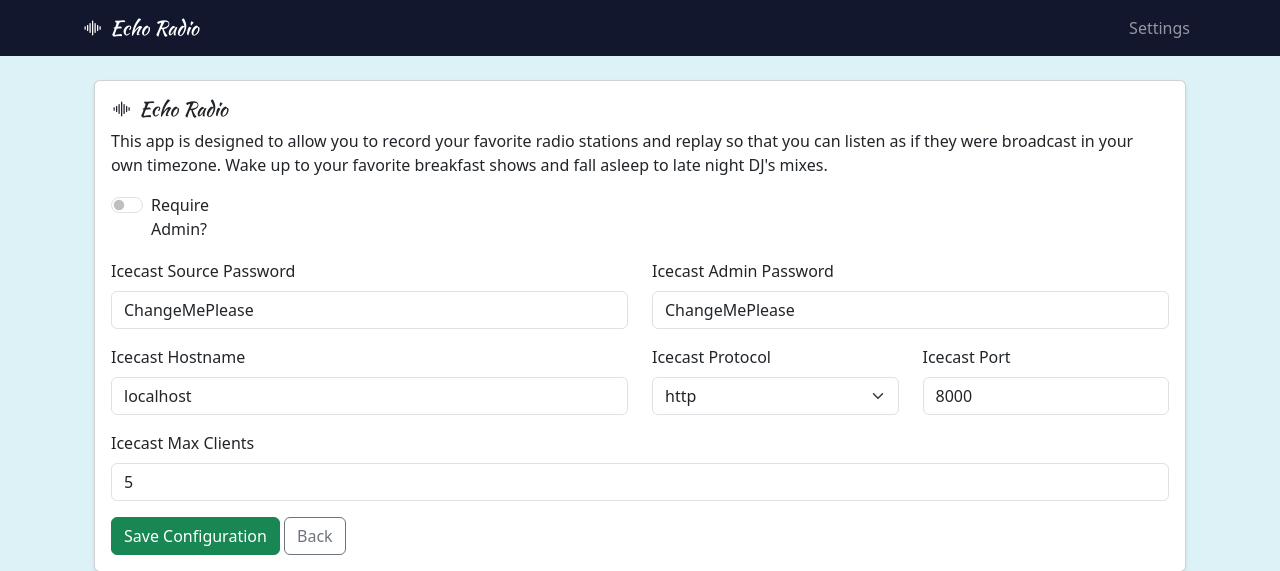
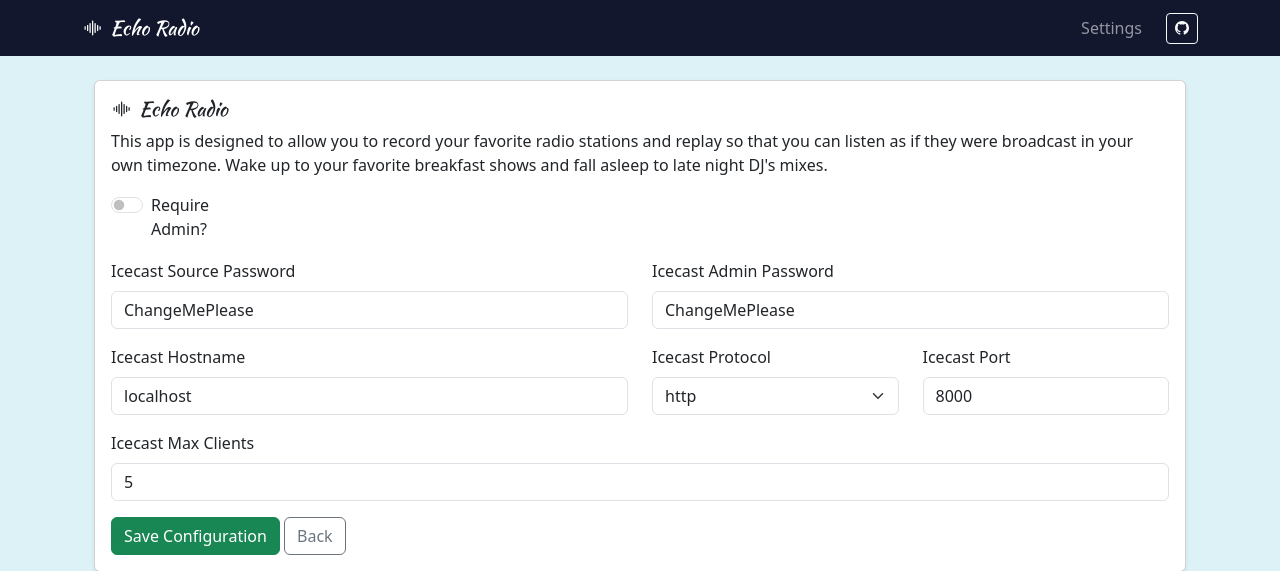
Before and after one commit to securitypedant/echoradio, a Flask app: page / in a window 1280 px wide. Shown: the top 571 px of the page. Run offline with Flask 3, Linux system fonts and the light colour scheme; parts of the project's set-up code (start-up, migrations or seed data) failed here and were passed over.

Commit message:
Version 1.0.0!

```diff
--- a/python/templates/base.html
+++ b/python/templates/base.html
@@ -38,6 +38,9 @@
                     <li class="nav-item"><a class="nav-link" href="{{ url_for('auth') }}">Login</a></li>
                     {% endif %}
                 </ul>
+                <a class="btn btn-outline-light btn-sm ms-3" href="https://github.com/securitypedant/echoradio" target="_blank" title="View on GitHub">
+                  <i class="bi bi-github"></i>
+                </a>
             </div>
         </div>
     </nav>
```
Also changed, not shown: python/templates/home.html (+4 -3 lines), README.MD.
